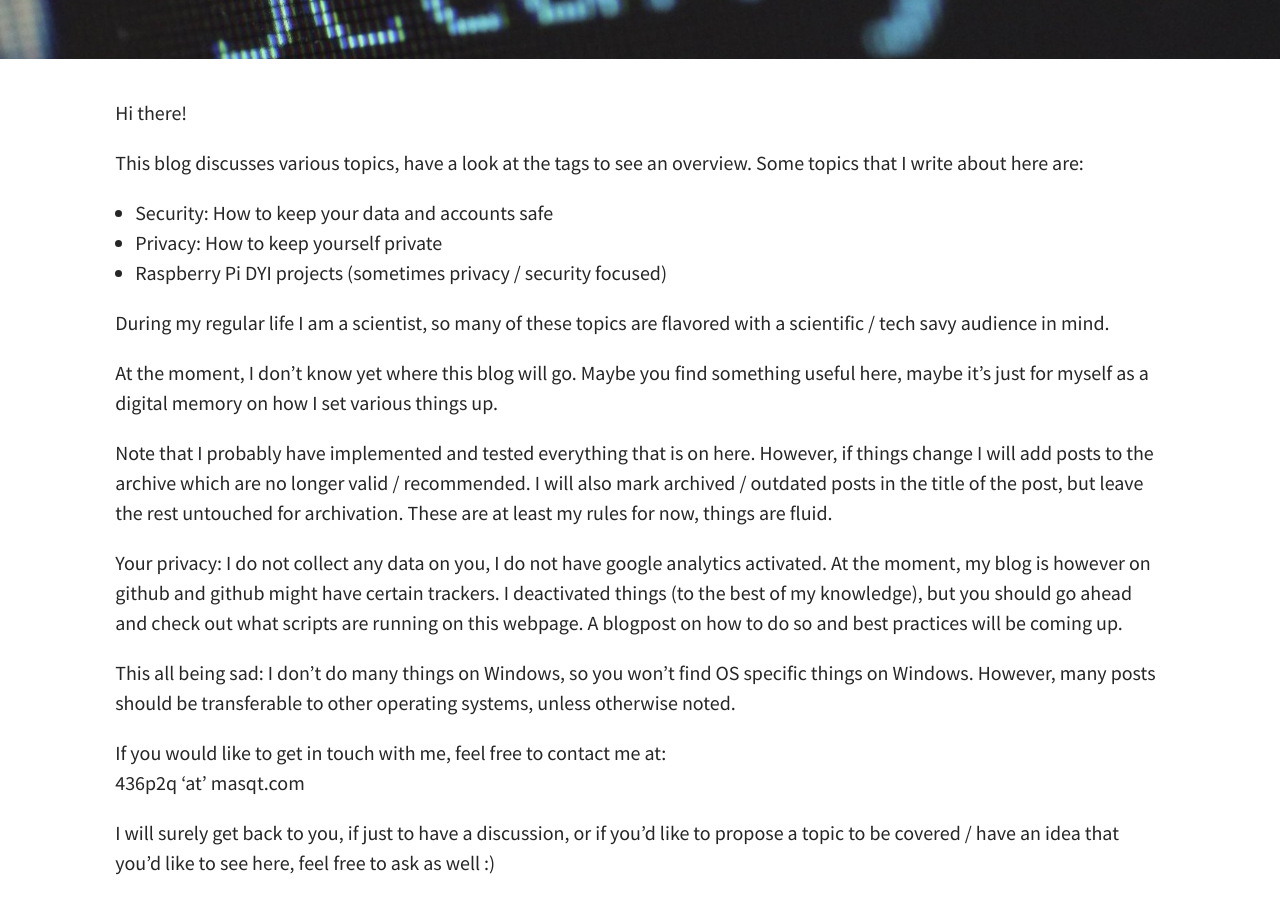
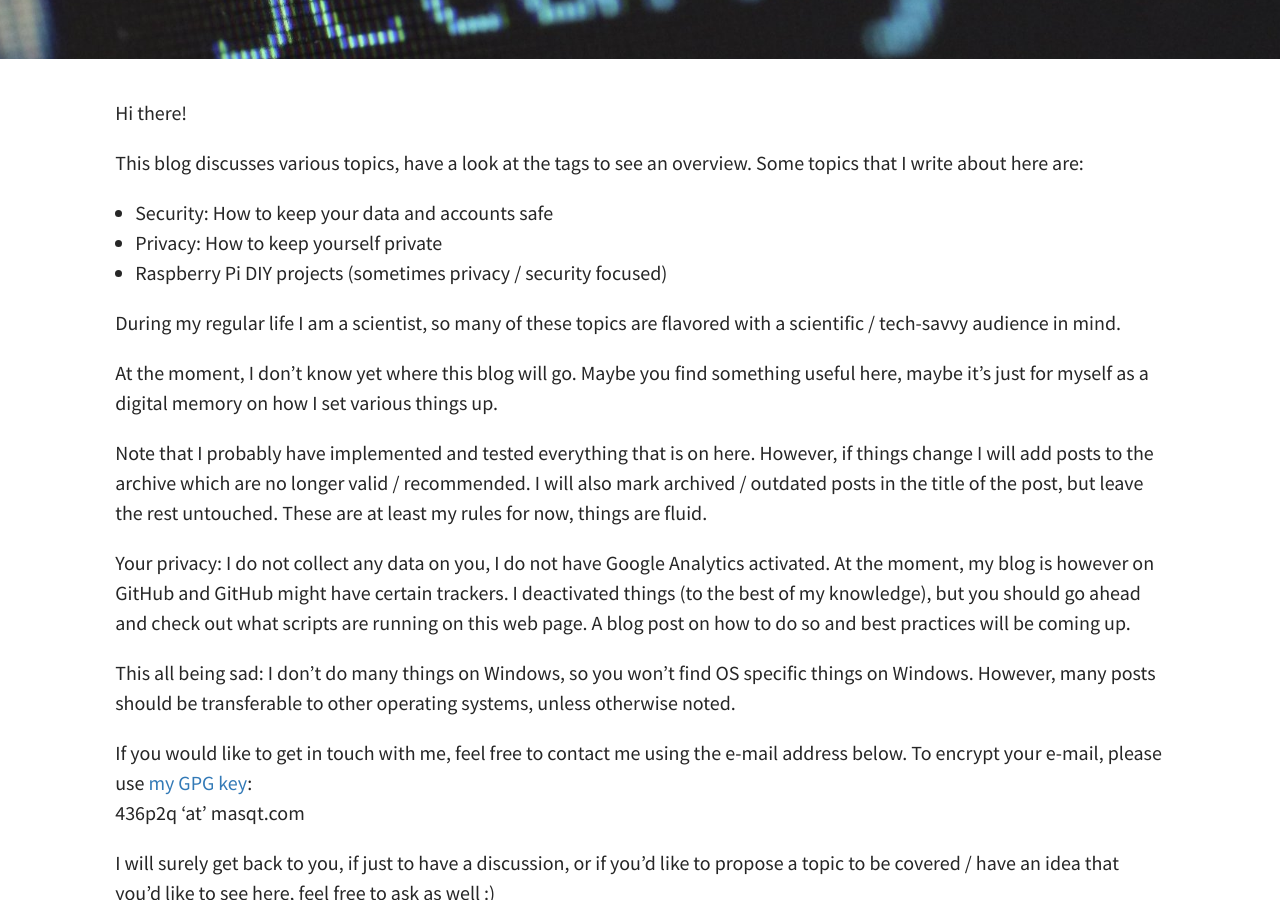
Before and after one commit to k0dk0de/k0dk0de.github.io, a Jekyll site: the page built from pages/about.md, in a window 1280 px wide and 900 px high, scrolled down 224 px. Built offline with Jekyll 4.4.1, drawn with Linux system fonts in a browser that asks for light colours.

Commit message:
About page: add GPG key, fix typos

```diff
--- a/pages/about.md
+++ b/pages/about.md
@@ -12,26 +12,26 @@ This blog discusses various topics, have a look at the tags to see an overview.
 I write about here are:
  * Security: How to keep your data and accounts safe
  * Privacy: How to keep yourself private
- * Raspberry Pi DYI projects (sometimes privacy / security focused)
+ * Raspberry Pi DIY projects (sometimes privacy / security focused)
 
-During my regular life I am a scientist, so many of these topics are flavored with a scientific / tech savy audience in mind.
+During my regular life I am a scientist, so many of these topics are flavored with a scientific / tech-savvy audience in mind.
 
 At the moment, I don't know yet where this blog will go. Maybe you find something useful here, maybe
 it's just for myself as a digital memory on how I set various things up.
 
 Note that I probably have implemented and tested everything that is on here. However, if things change
 I will add posts to the archive which are no longer valid / recommended. I will also mark archived /
-outdated posts in the title of the post, but leave the rest untouched for archivation. These are at least my rules for now, things are fluid.
+outdated posts in the title of the post, but leave the rest untouched. These are at least my rules for now, things are fluid.
 
-Your privacy: I do not collect any data on you, I do not have google analytics activated. At the moment, my blog is however on github and github might have certain trackers. I deactivated things (to the best of my knowledge), but you should go ahead and check out what scripts are running on this webpage. A blogpost on how to do so and best practices will be coming up.
+Your privacy: I do not collect any data on you, I do not have Google Analytics activated. At the moment, my blog is however on GitHub and GitHub might have certain trackers. I deactivated things (to the best of my knowledge), but you should go ahead and check out what scripts are running on this web page. A blog post on how to do so and best practices will be coming up.
 
 This all being sad: I don't do many things on Windows, so you won't find OS specific things on Windows. However, many posts should be transferable to other operating systems, unless otherwise noted.
 
-If you would like to get in touch with me, feel free to contact me at:
+If you would like to get in touch with me, feel free to contact me using the e-mail address below. To encrypt your e-mail, please use <a href="https://keys.openpgp.org/search?q=436p2q@masqt.com" target="_blank">my GPG key</a>:
 436p2q 'at' masqt.com
 
 I will surely get back to you, if just to have a discussion, or if you'd like to propose a topic to be covered / have an idea that you'd like to see here, feel free to ask as well :)
 
-The domain for this website generally is [https://k0dk0d.xyz](https://k0dk0d.xyz). If this domain is for some reason not available, a notice will be posted [here](https://github.com/k0dk0de/k0dk0de.github.io/blob/master/README.md){:target="_blank"} on how to reach this blog.
+The domain for this website generally is [https://k0dk0d.xyz](https://k0dk0d.xyz). If this domain is for some reason not available, a notice will be posted <a href="https://github.com/k0dk0de/k0dk0de.github.io/blob/master/README.md" target="_blank">here</a> on how to reach this blog.
 
 -[k0dk0d](https://en.wikipedia.org/wiki/Kodkod){:target="_blank"}
```
